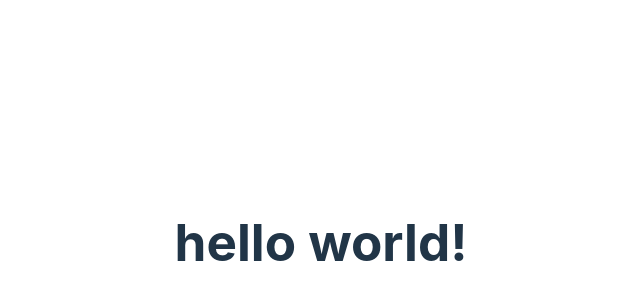
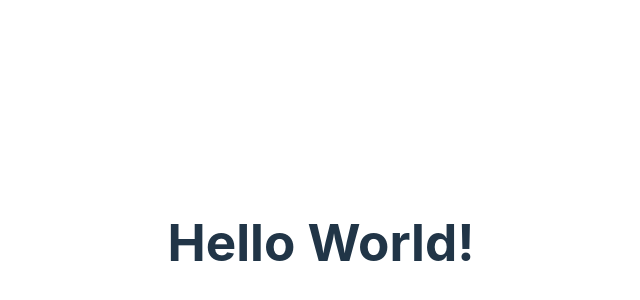
Before and after one commit to MaymoonaAlBoloshi/stepper-form, a React (Vite) app: page / in a window 1280 px wide. Shown: the part 158-458 px from the top of the page, without its empty margins (319-959 px from the left). Built offline with nearby package versions, Linux system fonts and the light colour scheme.

Commit message:
app layout

```diff
--- a/src/App.tsx
+++ b/src/App.tsx
@@ -1,10 +1,11 @@
 import './App.css'
+import MainLayout from './layout/MainLayout'
 
 function App() {
 
   return (
     <>
-     <h1>hello world!</h1>
+     <MainLayout/>
     </>
   )
 }
--- a/src/layout/MainLayout.tsx
+++ b/src/layout/MainLayout.tsx
@@ -0,0 +1,11 @@
+
+function MainLayout() {
+
+  return (
+    <>
+     <h1>Hello World!</h1>
+    </>
+  )
+}
+
+export default MainLayout;
```
